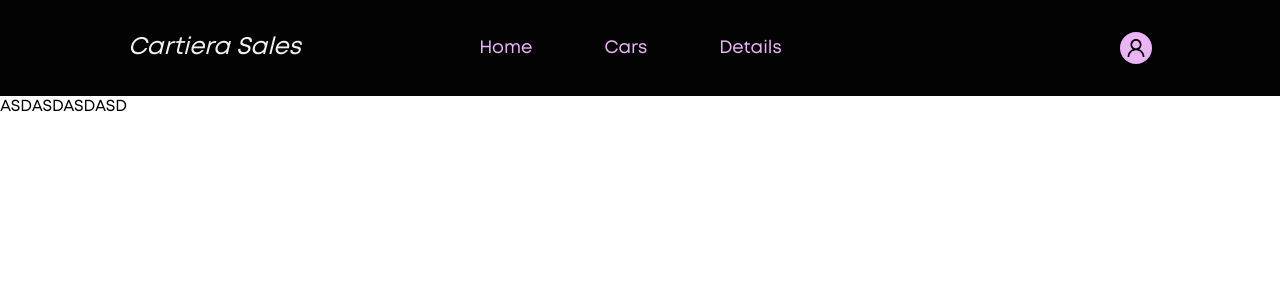
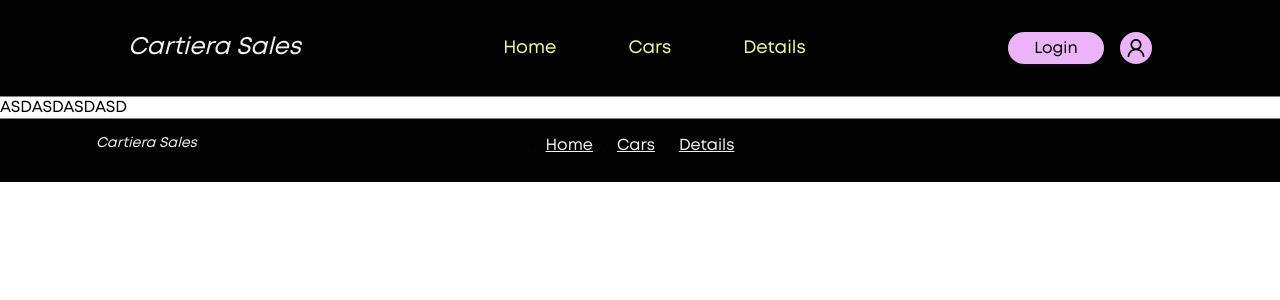
Before and after one commit to trusthemind/cartiera-fe, a Next.js app: page /cars in a window 1280 px wide. Shown: the top 300 px of the page. Built offline with nearby package versions, Linux system fonts and the light colour scheme; no server answers.

Commit message:
add & edit (components) add footer components edit some style settup and headers

```diff
--- a/src/app/globals.scss
+++ b/src/app/globals.scss
@@ -34,14 +34,14 @@
 
 html,
 body {
-  max-width: 100vw;
+  height: 100%;
+  width: 100%;
   overflow-x: hidden;
 }
 
 main {
   height: 100%;
   min-height: 40rem;
-  border-top: 1px solid rgba(255,255,255,0.5  );
   padding: 1rem;
   padding-top: 4rem;
   background: url(../../assets/images/main_bg.svg) center center no-repeat;
--- a/src/app/layout.tsx
+++ b/src/app/layout.tsx
@@ -2,6 +2,7 @@ import type { Metadata } from "next";
 import "./globals.scss";
 import ThemeProvider from "../components/ThemeProvider";
 import { AppHeader as Header } from "@/src/components/AppHeader";
+import { AppFoooter as Footer } from "../components/AppFooter";
 
 export const metadata: Metadata = {
   title: "Cartiera sales",
@@ -20,6 +21,7 @@ export default function RootLayout({
         <body>
           <Header />
           {children}
+          <Footer />
         </body>
       </ThemeProvider>
     </html>
--- /dev/null
+++ b/src/components/AppFooter/index.tsx
@@ -0,0 +1,19 @@
+import { NavigationList } from "@/src/constants/constants";
+import s from "./style.module.scss";
+import cn from "classnames";
+import Link from "next/link";
+
+export const AppFoooter = () => {
+  return (
+    <footer className={s.footerContainer}>
+      <h1 className={cn(s.textLogo, { [s.textDarkLogo]: false })}>Cartiera Sales</h1>
+      <ul className={s.navigationListRow}>
+        {NavigationList.map((item, index) => (
+          <li key={index}>
+            <Link href={item.ref}>{item.name}</Link>
+          </li>
+        ))}
+      </ul>
+    </footer>
+  );
+};
--- /dev/null
+++ b/src/components/AppFooter/style.module.scss
@@ -0,0 +1,32 @@
+.footerContainer {
+    background-color: var(--primary-dark);
+    position: relative;
+    min-height: 4rem;
+    border-top: 1px solid rgba(255, 255, 255, 0.5);
+
+
+    .textLogo {
+        font-family: var(--font-mont);
+        font-size: 14px;
+        position: absolute;
+        top: 25%;
+        left: 7.5%;
+        font-style: italic;
+        color: var(--primary-ligth);
+    }
+
+    .navigationListRow {
+        display: flex;
+        width: 100%;
+        position: absolute;
+        top: 25%;
+        justify-content: center;
+        gap: 1.5rem;
+        flex-direction: row;
+        text-decoration: none;
+
+        a {
+            color: var(--primary-ligth);
+        }
+    }
+}
--- a/src/components/AppHeader/index.tsx
+++ b/src/components/AppHeader/index.tsx
@@ -1,13 +1,12 @@
 "use client";
 import s from "./style.module.scss";
-import { AppRoutes, NavigationList, Theme } from "@/src/constants/constants";
+import { AppRoutes, NavigationList } from "@/src/constants/constants";
 import Link from "next/link";
 import Avatar from "antd/es/avatar";
-import { ThemeSwitcher } from "../ThemeSwitcher";
 import cn from "classnames";
 import { useCurrentPathEqual } from "@/src/helpers/pathEqual";
 import { UserOutlined } from "@ant-design/icons";
-import { Input } from "antd";
+import { Button } from "antd";
 
 export const AppHeader = () => {
   const { isEqual: IsHome } = useCurrentPathEqual(AppRoutes.Home);
@@ -25,6 +24,16 @@ export const AppHeader = () => {
       </ul>
       <div className={s.authControlContainer}>
         {/* {!IsHome && <ThemeSwitcher />} */}
+        <Button
+          href={AppRoutes.Login}
+          type="primary"
+          style={{
+            minWidth: "6rem",
+            color: "var(--primary-dark)",
+          }}
+        >
+          Login
+        </Button>
         <Avatar
           style={{ backgroundColor: "var(--purple)", color: "var(--black)" }}
           icon={<UserOutlined />}
--- a/src/components/AppHeader/style.module.scss
+++ b/src/components/AppHeader/style.module.scss
@@ -3,9 +3,14 @@
     width: 100%;
     padding: 2rem 8rem;
     display: flex;
+    top: 0;
+    z-index: 100;
+    position: sticky;
     flex-direction: row;
     align-items: center;
     justify-content: space-between;
+  border-bottom: 1px solid rgba(255, 255, 255, 0.5);
+
 
 
     .textLogo {
@@ -21,12 +26,11 @@
         gap: 4.5rem;
         list-style: none;
         position: relative;
-        right: 5rem;
 
         a {
             font-size: 18px;
             text-decoration: none;
-            color: var(--purple);
+            color: var(--yellow);
 
             &:hover {
                 color: var(--primary-ligth);
```
